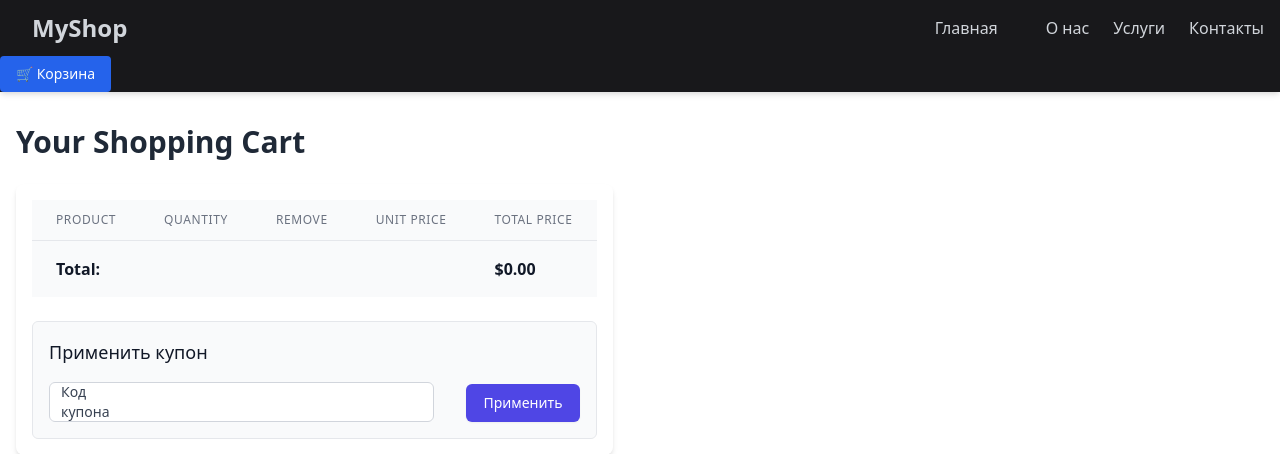
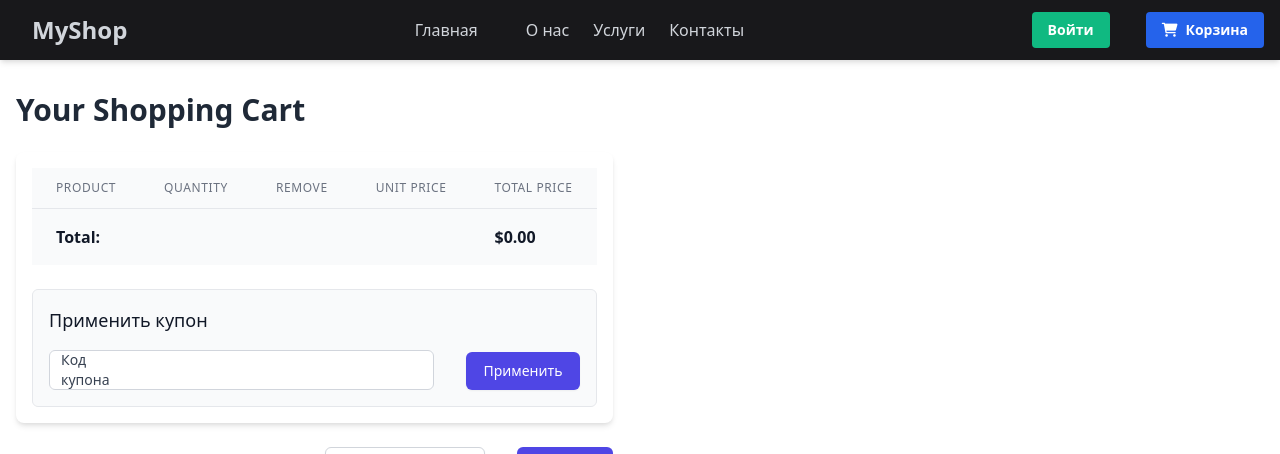
Before and after one commit to leonzag/giftshop, a Django app: page /cart/ in a window 1280 px wide. Shown: the top 454 px of the page. Run offline with Django 5.2, Linux system fonts and the light colour scheme; parts of the project's set-up code (start-up, migrations or seed data) failed here and were passed over.

Commit message:
+ header template: account login/logout integration

```diff
--- a/templates/header.html
+++ b/templates/header.html
@@ -19,16 +19,39 @@
 
         {# include "searchbar.html" #}
 
+        <div class="space-x-4">
+            {% if request.user.is_authenticated %}
+                <form action="{% url "account:logout" %}" method="post" class="inline-block">
+                    {% csrf_token %}
+                    <div class="relative inline-flex items-center justify-between pl-2 bg-green-700 rounded">
+                        <i class="fa-solid fa-user"></i>
+                        <span class="text-white px-2">{{ request.user.username }}</span>
+                        <button type="submit" class="bg-red-700 hover:bg-red-800 text-white text-sm font-bold px-4 py-2 rounded">
+                            Выйти
+                        </button>
                     </div>
+                </form>
+            {% else %}
+                <form action="{% url "account:login" %}" method="post" class="inline-block">
+                    {% csrf_token %}
+                    <button type="submit" class="bg-green-500 hover:bg-green-700 text-white text-sm font-bold px-4 py-2 rounded">
+                        Войти
+                    </button>
+                </form>
+            {% endif %}
 
-        <a href="{% url 'cart:cart_detail' %}" class="relative inline-flex items-center px-4 py-2 text-sm font-medium text-white bg-blue-600 rounded hover:bg-blue-700 transition">
-            🛒 Корзина
+            <a href="{% url 'cart:cart_detail' %}" class="relative inline-flex space-x-1 items-center px-4 py-2 text-sm font-bold text-white bg-blue-600 rounded hover:bg-blue-700 transition">
+                <i class="fa-solid fa-cart-shopping"></i>
+                <span>Корзина</span>
                 {% if cart and cart|length %}
                     <span class="absolute top-0 right-0 -mt-1 -mr-1 px-2 py-0.5 text-xs font-bold leading-none text-white bg-red-600 rounded-full">
                         {{ cart|length }}
                     </span>
                 {% endif %}
             </a>
+
+        </div>
+
     </div>
 
     <div id="mobile-menu" class="lg:hidden hidden bg-zinc-900 border-t border-zinc-600" role="navigation">
```
Lines whose indentation alone changed are shown as unchanged.
